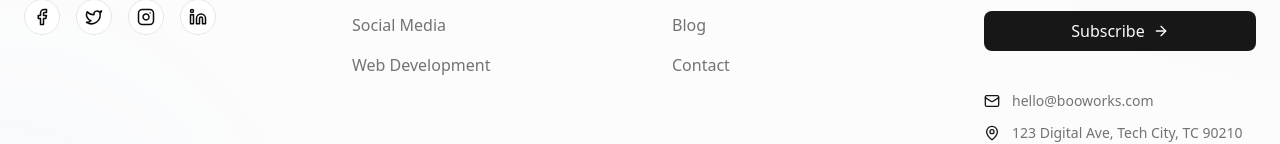
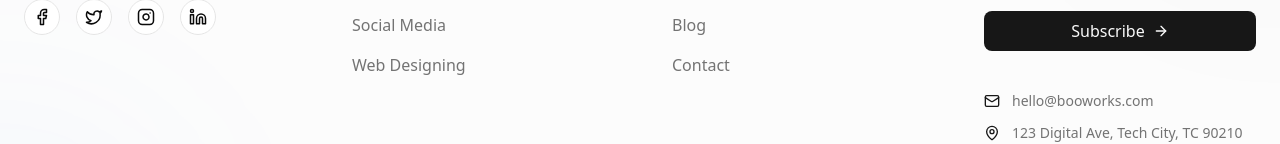
Before and after one commit to bhuvi12a/booworks, a Next.js app: page / in a window 1280 px wide. Shown: the part 2918-3062 px from the top of the page. Built offline with nearby package versions, Linux system fonts and the light colour scheme.

Commit message:
hosting new

```diff
--- a/src/app/Components/Footer.tsx
+++ b/src/app/Components/Footer.tsx
@@ -53,7 +53,7 @@ const footerLinks = {
         { name: "Digital Marketing", href: "#" },
         { name: "Content Strategy", href: "#" },
         { name: "Social Media", href: "#" },
-        { name: "Web Development", href: "#" },
+        { name: "Web Designing", href: "#" },
     ],
     company: [
         { name: "About Us", href: "#" },
```
